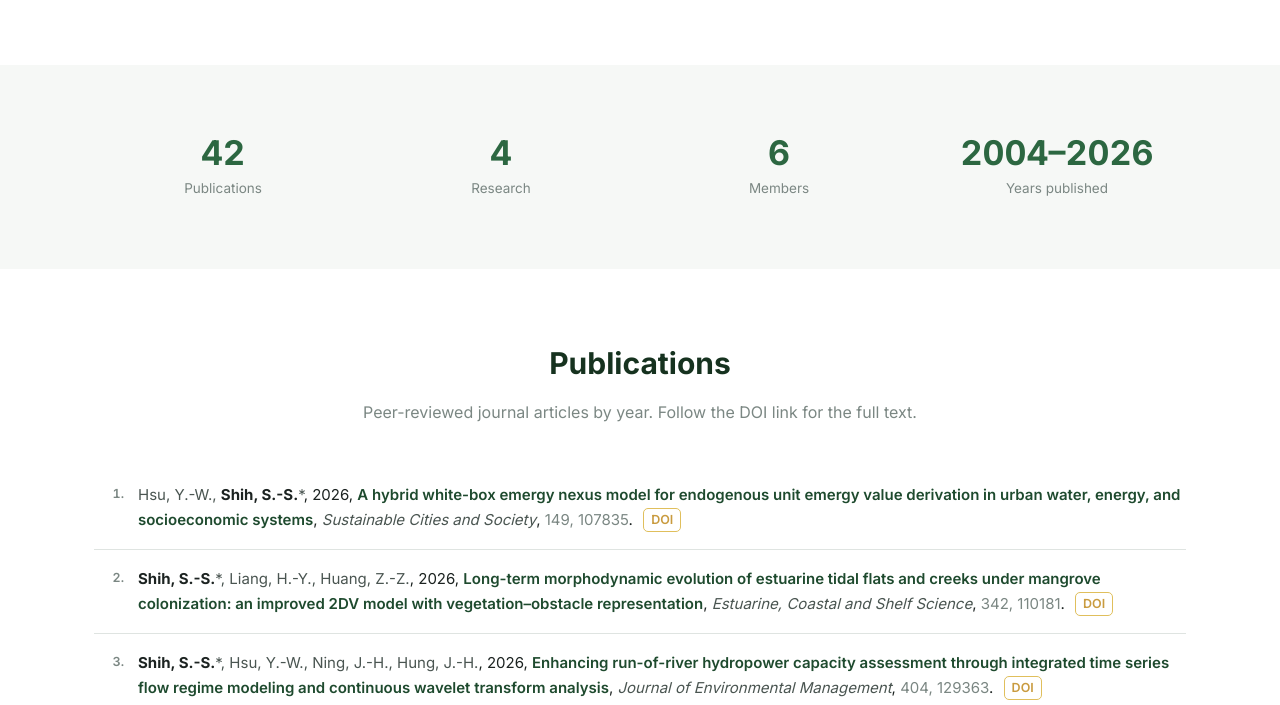
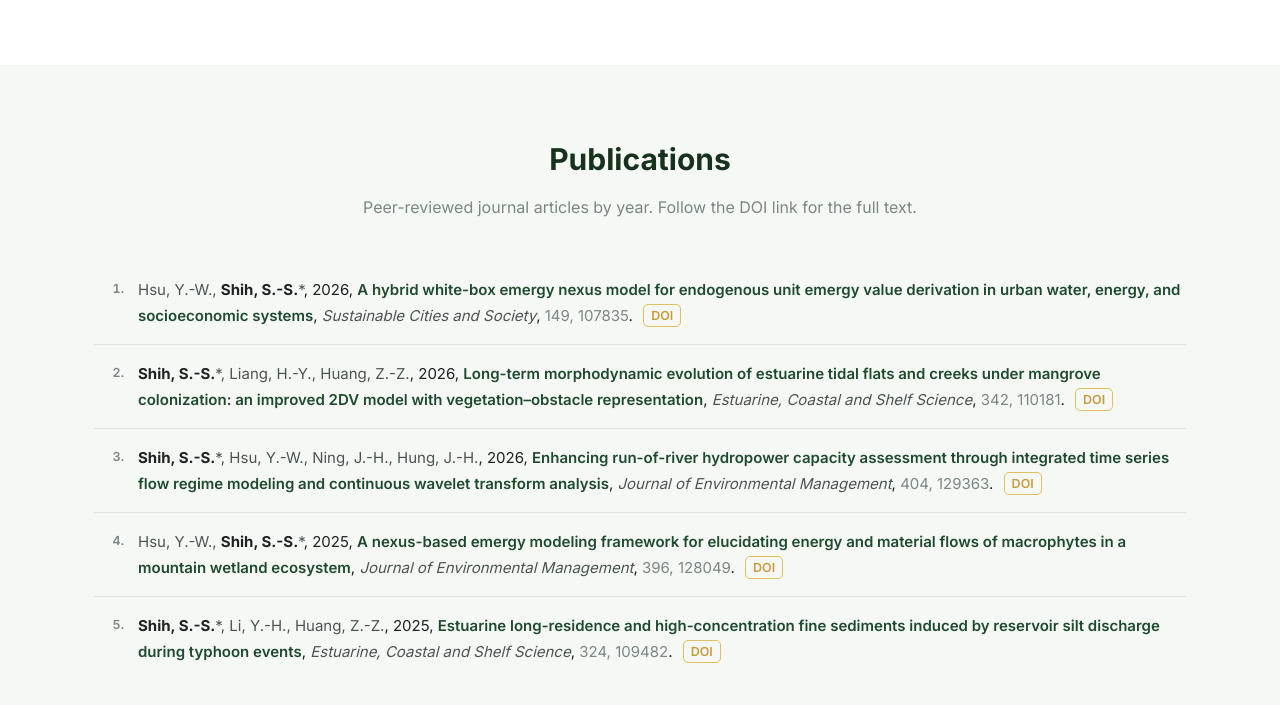
Before and after one commit to kaifuchang1107/ntuce908-website, a plain HTML site: page index.html in a window 1280 px wide. Shown: the part 1656-2361 px from the top of the page. Drawn offline with Linux system fonts and the light colour scheme.

Commit message:
Use published article titles and drop the homepage stats band
- Replace five titles the old site had recorded differently from the
  published record. The 2014 Journal of Coastal Conservation paper is the
  substantive one: it had lost "in a South African estuary", which made a
  South African case study read as a Taiwanese one.
- Remove the counts band from the homepage; alternate the remaining section
  backgrounds so the rhythm survives. The homepage no longer fetches
  members.json, which was loaded only to count members.

Co-Authored-By: Claude Opus 5 <noreply@anthropic.com>

```diff
--- a/assets/css/style.css
+++ b/assets/css/style.css
@@ -236,11 +236,6 @@ mark { background: #fdf0c8; color: inherit; padding: 0 1px; }
 .news-item h3 { margin: 0 0 4px; font-size: 16px; color: var(--green-900); }
 .news-item p { margin: 0; font-size: 14.5px; color: var(--ink-soft); }
 
-/* ---------- stats ---------- */
-.stats { display: grid; grid-template-columns: repeat(auto-fit, minmax(150px, 1fr)); gap: 20px; text-align: center; }
-.stat strong { display: block; font-size: 34px; color: var(--green-700); line-height: 1.2; font-variant-numeric: tabular-nums; }
-.stat span { font-size: 13.5px; color: var(--ink-faint); }
-
 /* ---------- footer ---------- */
 .site-footer { background: var(--green-900); color: rgba(255, 255, 255, .78); padding: 48px 0 28px; font-size: 14px; }
 .footer-grid { display: grid; grid-template-columns: repeat(auto-fit, minmax(210px, 1fr)); gap: 32px; }
--- a/assets/js/app.js
+++ b/assets/js/app.js
@@ -189,7 +189,6 @@ const pages = {};
 pages.index = async () => {
   const [site, research, pubs, news] = await Promise.all(
     ['site', 'research', 'publications', 'news'].map(n => load(n)));
-  const members = await load('members');
 
   const hero = document.querySelector('.hero');
   hero.style.backgroundImage = `url("${site.hero_image}")`;
@@ -216,17 +215,6 @@ pages.index = async () => {
               <a class="more" href="research.html#${esc(r.id)}">${esc(t('read_more'))}</a>
             </div>
           </article>`).join('')}
-      </div>
-    </div>`;
-
-  const years = pubs.map(p => p.year).filter(Boolean);
-  document.querySelector('#stats').innerHTML = `
-    <div class="wrap">
-      <div class="stats">
-        <div class="stat"><strong>${pubs.length}</strong><span>${esc(t('nav_pubs'))}</span></div>
-        <div class="stat"><strong>${research.length}</strong><span>${esc(t('research_title'))}</span></div>
-        <div class="stat"><strong>${members.filter(m => m.group !== 'alumni').length}</strong><span>${esc(t('nav_members'))}</span></div>
-        <div class="stat"><strong>${Math.min(...years)}–${Math.max(...years)}</strong><span>${esc(t('years_active'))}</span></div>
       </div>
     </div>`;
 
--- a/content/publications.json
+++ b/content/publications.json
@@ -67,7 +67,7 @@
     {
       "year": 2023,
       "authors": "Shih, S.-S.*, Hsu, W.-C., Hsu, Y.-W.",
-      "title": "Waterline digital elevation model development for quantifying inundation duration and coastal protection of tidal wetlands",
+      "title": "Waterline digital elevation model development to quantify inundation duration and coastal protection of tidal wetlands",
       "journal": "Science of The Total Environment",
       "detail": ", 162519",
       "link": "https://doi.org/10.1016/j.scitotenv.2023.162519"
@@ -235,7 +235,7 @@
     {
       "year": 2015,
       "authors": "Hsieh, H.-L., Lin, H.-J., Shih, S.-S., Chen, C.-P.",
-      "title": "Ecosystem functions connecting contributions from ecosystem services to human wellbeing in a mangrove system, northern Taiwan",
+      "title": "Ecosystem Functions Connecting Contributions from Ecosystem Services to Human Wellbeing in a Mangrove System in Northern Taiwan",
       "journal": "International Journal of Environmental Research and Public Health",
       "detail": "12(6): 6542-6560",
       "link": "https://doi.org/10.3390/ijerph120606542"
@@ -259,7 +259,7 @@
     {
       "year": 2014,
       "authors": "Yang, S.-C., T. Riddin, J.B. Adams, S.-S. Shih",
-      "title": "Predicting the spatial distribution of mangroves in response to sea level rise, substrate elevation change and sea storm",
+      "title": "Predicting the spatial distribution of mangroves in a South African estuary in response to sea level rise, substrate elevation change and a sea storm event",
       "journal": "Journal of Coastal Conservation",
       "detail": "18: 459-469",
       "link": "https://doi.org/10.1007/s11852-014-0331-2"
@@ -283,7 +283,7 @@
     {
       "year": 2013,
       "authors": "Liu, K.-F., Y.-C. Chen, Y.-H. Wu, Y.-J. Chiu, S.-S. Shih",
-      "title": "Large scale simulation of watershed mass transport – a case study of Tsengwen reservoir watershed, southwest Taiwan",
+      "title": "Large-scale simulation of watershed mass transport: a case study of Tsengwen reservoir watershed, southwest Taiwan",
       "journal": "Natural Hazards",
       "detail": "67:855-867",
       "link": "https://doi.org/10.1007/s11069-013-0611-4"
@@ -315,7 +315,7 @@
     {
       "year": 2009,
       "authors": "Su, T.-M., S.-C. Yang, S.-S. Shih*, H.-Y. Lee",
-      "title": "Optimal-Design for Hydraulic Efficiency Performance of Free-Water Constructed Wetlands",
+      "title": "Optimal design for hydraulic efficiency performance of free-water-surface constructed wetlands",
       "journal": "Ecological Engineering",
       "detail": "35(8): 1200-1207",
       "link": "https://doi.org/10.1016/j.ecoleng.2009.03.024"
--- a/index.html
+++ b/index.html
@@ -16,9 +16,8 @@
 <main>
   <div class="hero"><div class="wrap"></div></div>
   <section id="research-preview"></section>
-  <section id="stats" class="alt"></section>
-  <section id="recent"></section>
-  <section id="news" class="alt"></section>
+  <section id="recent" class="alt"></section>
+  <section id="news"></section>
 </main>
 <footer class="site-footer"><div class="wrap"></div></footer>
 <script src="assets/js/app.js"></script>
```
